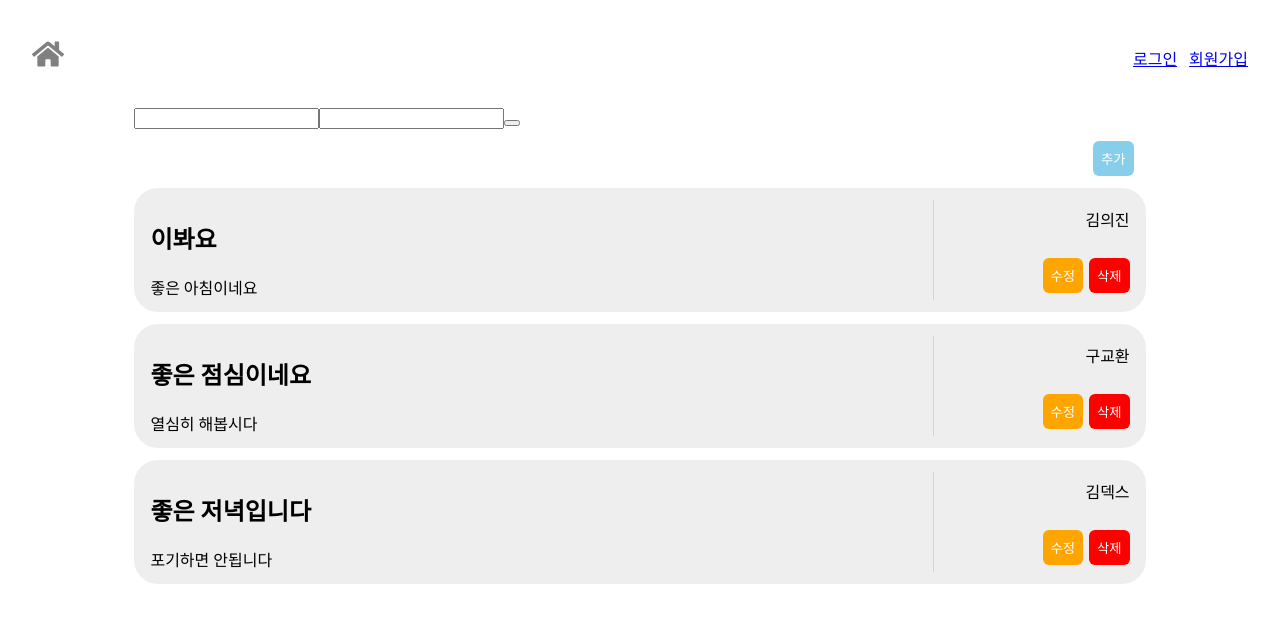
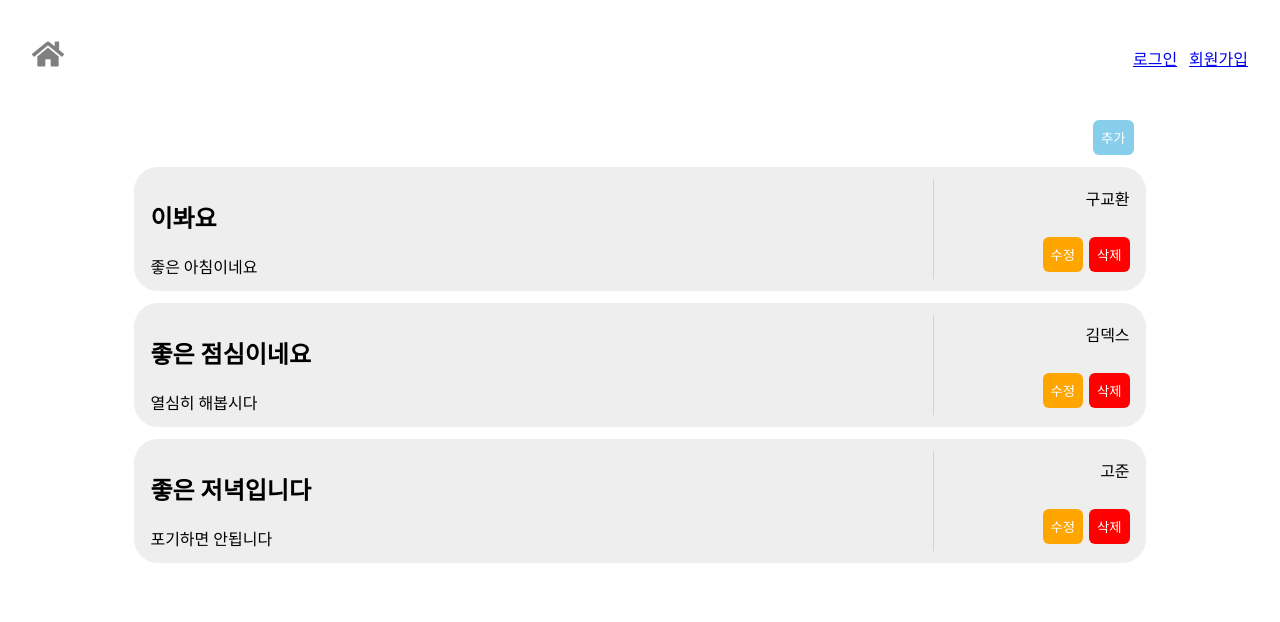
Before and after one commit to DevelopSoo/react-tutorial, a React (Create React App) app: page / in a window 1280 px wide. Shown: the top 622 px of the page. Built offline with nearby package versions, Linux system fonts and the light colour scheme.

Commit message:
day1 과제 완료

```diff
--- a/src/App.js
+++ b/src/App.js
@@ -1,24 +1,57 @@
 import { Routes, Route } from "react-router-dom";
+import uuid from "react-uuid";
 import Main from "./pages/Main";
 import Detail from "./pages/Detail";
 import Create from "./pages/Create";
 import Signup from "./pages/Signup";
 import Login from "./pages/Login";
 import Edit from "./pages/Edit";
-import { useSelector } from "react-redux";
 import { Link } from "react-router-dom";
+import { useState } from "react";
 function App() {
+  const [memoData, setMemoData] = useState([
+  {
+    id: uuid(),
+    title: "이봐요 ",
+    content: "좋은 아침이네요",
+    author: "구교환",
+  },
+  {
+    id: uuid(),
+    title: "좋은 점심이네요 ",
+    content: "열심히 해봅시다",
+    author: " 김덱스 ",
+  },
+  {
+    id:uuid(),
+    title: " 좋은 저녁입니다 ",
+    content: "포기하면 안됩니다",
+    author: "고준",
+  },
+]);
 
   return (
     <Routes>
-      <Route path="/" element={<Main />} />
-      {/* id라는 이름은 임의로 지정해주는것임 */}
-      <Route path="/detail/:id" element={<Detail />} />
-      <Route path="/detail" element= {<Detail/>}/>
-      <Route path="/create" element={<Create />} />
-      <Route path="/edit" element={<Edit/>} />
-      <Route path="/signup" element={<Signup/>} />
-      <Route path="/login" element={<Login/>} />
+      <Route
+      path="/"
+      element={<Main
+      memoData={memoData} setMemoData={setMemoData}/>} />
+      <Route path="/detail/:id"
+      element={<Detail
+      memoData={memoData} setMemoData={setMemoData}/>} />
+      <Route
+      path="/create"
+      element=
+      {<Create  memoData={memoData} setMemoData={setMemoData} />} />
+      <Route
+      path="/edit/:id"
+      element={<Edit memoData={memoData} setMemoData={setMemoData}/>} />
+      <Route
+      path="/signup"
+      element={<Signup/>} />
+      <Route
+      path="/login"
+      element={<Login/>} />
       <Route path="*"
       element={ <>
                 <div>없는 페이지 입니다.</div>
--- a/src/pages/Create.jsx
+++ b/src/pages/Create.jsx
@@ -1,9 +1,13 @@
 import React from "react";
-
+import { useState } from "react";
 import Header from "../common/Header";
 import Container from "../common/Container";
-
-export default function Create({ addMemo }) {
+import uuid from "react-uuid";
+import { useNavigate } from "react-router-dom";
+export default function Create({ memoData, setMemoData }) {
+  const [title, setTitle] = useState("");
+  const [content, setContent] = useState("");
+  const navigate = useNavigate();
   return (
     <>
       <Header />
@@ -17,7 +21,15 @@ export default function Create({ addMemo }) {
           }}
           onSubmit={(e) => {
             e.preventDefault();
-            console.log("제출!");
+            const newMemoData = {
+              id: uuid(),
+              title: title,
+              content: content,
+              author: uuid(),
+            };
+
+            setMemoData([...memoData, newMemoData]); //상위에서 프롭스로 전달하기
+            navigate("/"); // 제출 후 홈으로 이동
           }}
         >
           <div>
@@ -31,6 +43,10 @@ export default function Create({ addMemo }) {
                 border: "1px solid lightgrey",
                 padding: "8px",
                 boxSizing: "border-box",
+              }}
+              value={title}
+              onChange={(e) => {
+                setTitle(e.target.value);
               }}
             />
           </div>
@@ -51,6 +67,10 @@ export default function Create({ addMemo }) {
                 padding: "12px",
                 boxSizing: "border-box",
               }}
+              value={content}
+              onChange={(e) => {
+                setContent(e.target.value);
+              }}
             />
           </div>
           <button
@@ -63,6 +83,7 @@ export default function Create({ addMemo }) {
               backgroundColor: "skyblue",
               cursor: "pointer",
             }}
+            type="Submit"
           >
             추가하기
           </button>
--- a/src/pages/Detail.jsx
+++ b/src/pages/Detail.jsx
@@ -3,9 +3,9 @@ import Header from "../common/Header";
 import Container from "../common/Container";
 import { useNavigate, useParams } from "react-router-dom";
 
-export default function Detail({ memoData }) {
+export default function Detail({ memoData, setMemoData }) {
   const { id } = useParams();
-  const memo = memoData.find((memo) => memo.id === id);
+  const memo = memoData.find((memo) => memo.id === id); //숫자형 문자형 일치시켜야함
 
   const navigate = useNavigate();
   return (
@@ -54,7 +54,11 @@ export default function Detail({ memoData }) {
           </button>
           <button
             onClick={() => {
-              alert("삭제할까?");
+              if (window.confirm("진짜 삭제할까요?")) {
+                const newMemoData = memoData.filter((m) => m.id !== memo.id);
+                setMemoData(newMemoData);
+                navigate("/");
+              }
             }}
             style={{
               border: "none",
--- a/src/pages/Edit.jsx
+++ b/src/pages/Edit.jsx
@@ -1,8 +1,19 @@
 import React, { Fragment } from "react";
 import Header from "../common/Header";
 import Container from "../common/Container";
+import { useParams } from "react-router-dom";
+import uuid from "react-uuid";
+import { useState } from "react";
+import { useNavigate } from "react-router-dom";
 
-export default function Edit() {
+export default function Edit({ memoData, setMemoData }) {
+  const { id } = useParams();
+  const memo = memoData.find((memo) => memo.id === id); //숫자형 문자형 일치시켜야함
+
+  const [title, setTitle] = useState("");
+  const [content, setContent] = useState("");
+
+  const navigate = useNavigate();
   return (
     <Fragment>
       <Header />
@@ -16,7 +27,19 @@ export default function Edit() {
           }}
           onSubmit={(e) => {
             e.preventDefault();
-            console.log("제출!");
+            const updatedMemoData = memoData.map((memo) => {
+              if (memo.id === id) {
+                return {
+                  ...memo,
+                  title: title,
+                  content: content,
+                };
+              }
+              return memo;
+            });
+
+            setMemoData(updatedMemoData); //상위에서 프롭스로 전달하기
+            navigate("/");
           }}
         >
           <div>
@@ -30,6 +53,10 @@ export default function Edit() {
                 border: "1px solid lightgrey",
                 padding: "8px",
                 boxSizing: "border-box",
+              }}
+              value={title}
+              onChange={(e) => {
+                setTitle(e.target.value);
               }}
             />
           </div>
@@ -49,6 +76,10 @@ export default function Edit() {
                 border: "1px solid lightgrey",
                 padding: "12px",
                 boxSizing: "border-box",
+              }}
+              value={content}
+              onChange={(e) => {
+                setContent(e.target.value);
               }}
             />
           </div>
--- a/src/pages/Login.jsx
+++ b/src/pages/Login.jsx
@@ -1,7 +1,7 @@
 import React from "react";
 import Header from "../common/Header";
 import Container from "../common/Container";
-
+import { Link } from "react-router-dom";
 export default function Login() {
   return (
     <>
@@ -80,6 +80,7 @@ export default function Login() {
                 width: "360px",
               }}
             >
+              <Link to="/signup">
                 <button
                   style={{
                     width: "100%",
@@ -93,6 +94,7 @@ export default function Login() {
                 >
                   회원가입하러 가기
                 </button>
+              </Link>
             </div>
           </form>
         </div>
--- a/src/pages/Main.jsx
+++ b/src/pages/Main.jsx
@@ -4,62 +4,13 @@ import Header from "../common/Header";
 import Container from "../common/Container";
 import { useState } from "react";
 import uuid from "react-uuid";
-export default function Main() {
+export default function Main({ memoData, setMemoData }) {
   const navigate = useNavigate();
-  const [title, setTitle] = useState("");
-  const [content, setContent] = useState("");
-  const [memoData, setMemoData] = useState([
-    {
-      id: 1,
-      title: "이봐요 ",
-      content: "좋은 아침이네요",
-      author: "김의진",
-    },
-    {
-      id: 2,
-      title: "좋은 점심이네요 ",
-      content: "열심히 해봅시다",
-      author: " 구교환 ",
-    },
-    {
-      id: 3,
-      title: " 좋은 저녁입니다 ",
-      content: "포기하면 안됩니다",
-      author: "김덱스",
-    },
-  ]);
 
   return (
     <>
       <Header />
       <Container>
-        <form
-          onSubmit={(event) => {
-            event.preventDefault();
-            const newMemoData = {
-              id: uuid(),
-              title: title,
-              content: content,
-              author: uuid(),
-            };
-
-            setMemoData([...memoData, newMemoData]);
-          }}
-        >
-          <input
-            value={title}
-            onChange={(e) => {
-              setTitle(e.target.value);
-            }}
-          ></input>
-          <input
-            value={content}
-            onChange={(e) => {
-              setContent(e.target.value);
-            }}
-          ></input>
-          <button type="submit"></button>
-        </form>
         {/*         메모 입력 관련
           1. 메모 추가 버튼 */}
         <div
@@ -88,7 +39,8 @@ export default function Main() {
 
         {/* 2. map 함수로 memodatas 랜더링하기  */}
         <div>
-          {memoData.map((memo) => {
+          {memoData &&
+            memoData.map((memo) => {
               return (
                 <div
                   key={memo.id}
@@ -137,7 +89,7 @@ export default function Main() {
                     <div>
                       <button
                         onClick={() => {
-                        navigate("/edit");
+                          navigate(`/edit/${memo.id}`);
                         }}
                         style={{
                           border: "none",
--- a/src/pages/Signup.jsx
+++ b/src/pages/Signup.jsx
@@ -1,6 +1,7 @@
 import React from "react";
 import Header from "../common/Header";
 import Container from "../common/Container";
+import { Link } from "react-router-dom";
 
 export default function Signup() {
   return (
@@ -100,6 +101,8 @@ export default function Signup() {
                 width: "360px",
               }}
             >
+              {" "}
+              <Link to="/login">
                 <button
                   style={{
                     width: "100%",
@@ -113,6 +116,7 @@ export default function Signup() {
                 >
                   로그인하러 가기
                 </button>
+              </Link>
             </div>
           </form>
         </div>
```
Lines whose indentation alone changed are shown as unchanged.
